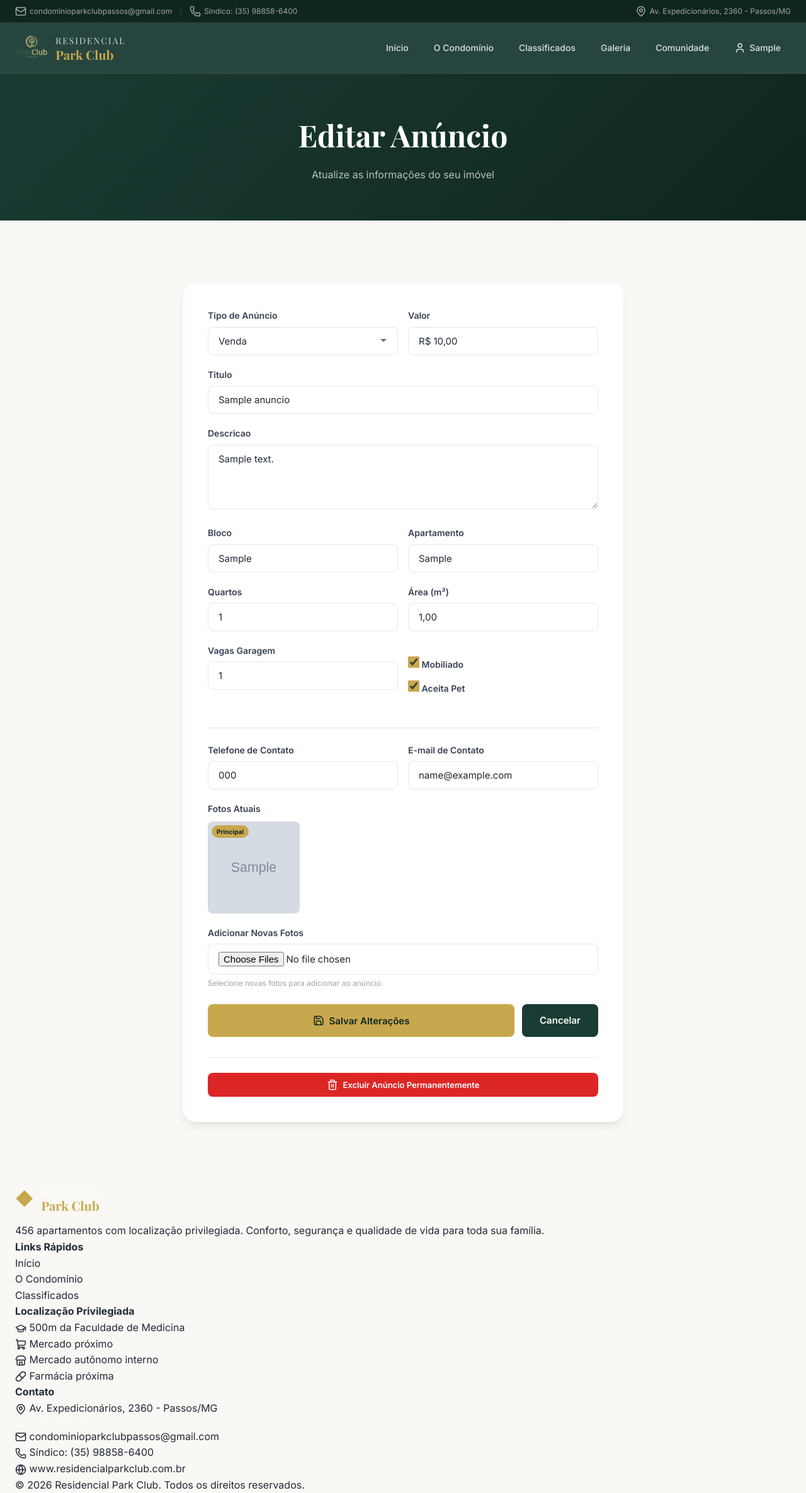
After one commit to lumezencio/residencialparkclub, a Django app: page /classificados/1/editar/ in a window 1280 px wide. The commit adds this page. Shown: the whole page at 63% size. Run offline with Django 5.2, Linux system fonts and the light colour scheme; a user stored in the database is signed in; tables that the repository leaves empty hold one stand-in row (values such as "Sample post"); grey boxes marked "Sample" are stand-in pictures.

Commit message:
Editar anuncios, mascara monetaria, hero 100% tela
- Morador pode editar seu anuncio (titulo, valor, fotos, tudo)
- Adicionar/remover fotos individuais na edicao
- Excluir anuncio com modal de confirmacao
- Mascara automatica de valor (R$ 1.234,56) e area (m2)
- Hero ajustado para 100% da viewport
- Botoes editar/excluir na pagina Meus Anuncios

Co-Authored-By: Claude Opus 4.6 (1M context) <noreply@anthropic.com>

```diff
--- a/classificados/urls.py
+++ b/classificados/urls.py
@@ -8,4 +8,7 @@ urlpatterns = [
     path("<int:pk>/", views.detalhe_anuncio, name="detalhe"),
     path("criar/", views.criar_anuncio, name="criar"),
     path("meus/", views.meus_anuncios, name="meus"),
+    path("<int:pk>/editar/", views.editar_anuncio, name="editar"),
+    path("<int:pk>/excluir/", views.excluir_anuncio, name="excluir"),
+    path("foto/<int:pk>/excluir/", views.excluir_foto, name="excluir_foto"),
 ]
--- a/classificados/views.py
+++ b/classificados/views.py
@@ -69,3 +69,63 @@ def criar_anuncio(request):
 def meus_anuncios(request):
     anuncios = Anuncio.objects.filter(autor=request.user)
     return render(request, "classificados/meus_anuncios.html", {"anuncios": anuncios})
+
+
+@login_required
+def editar_anuncio(request, pk):
+    anuncio = get_object_or_404(Anuncio, pk=pk)
+    # Só o dono ou staff pode editar
+    if anuncio.autor != request.user and not request.user.is_staff:
+        messages.error(request, "Você não tem permissão para editar este anúncio.")
+        return redirect("classificados:meus")
+
+    if request.method == "POST":
+        form = AnuncioForm(request.POST, instance=anuncio)
+        novas_fotos = request.FILES.getlist("fotos")
+        if form.is_valid():
+            form.save()
+            # Adicionar novas fotos
+            ordem_max = anuncio.fotos.count()
+            for i, foto in enumerate(novas_fotos[:10]):
+                FotoAnuncio.objects.create(
+                    anuncio=anuncio,
+                    imagem=foto,
+                    principal=False,
+                    ordem=ordem_max + i,
+                )
+            messages.success(request, "Anúncio atualizado com sucesso!")
+            return redirect("classificados:meus")
+    else:
+        form = AnuncioForm(instance=anuncio)
+
+    return render(request, "classificados/editar.html", {
+        "form": form,
+        "anuncio": anuncio,
+    })
+
+
+@login_required
+def excluir_anuncio(request, pk):
+    anuncio = get_object_or_404(Anuncio, pk=pk)
+    if anuncio.autor != request.user and not request.user.is_staff:
+        messages.error(request, "Você não tem permissão.")
+        return redirect("classificados:meus")
+
+    if request.method == "POST":
+        anuncio.delete()
+        messages.success(request, "Anúncio excluído com sucesso.")
+    return redirect("classificados:meus")
+
+
+@login_required
+def excluir_foto(request, pk):
+    foto = get_object_or_404(FotoAnuncio, pk=pk)
+    if foto.anuncio.autor != request.user and not request.user.is_staff:
+        messages.error(request, "Você não tem permissão.")
+        return redirect("classificados:meus")
+
+    anuncio_pk = foto.anuncio.pk
+    if request.method == "POST":
+        foto.delete()
+        messages.success(request, "Foto removida.")
+    return redirect("classificados:editar", pk=anuncio_pk)
--- a/static/css/style.css
+++ b/static/css/style.css
@@ -49,6 +49,7 @@ body {
     background: var(--cream);
     line-height: 1.6;
     -webkit-font-smoothing: antialiased;
+    padding-top: 116px; /* topbar 36px + navbar 80px */
 }
 
 .container {
@@ -65,6 +66,11 @@ ul { list-style: none; }
 
 /* ============ TOPBAR ============ */
 .topbar {
+    position: fixed;
+    top: 0;
+    left: 0;
+    right: 0;
+    z-index: 1001;
     background: var(--primary-dark);
     border-bottom: 1px solid rgba(255,255,255,.08);
     padding: 8px 0;
@@ -109,7 +115,7 @@ a.topbar-item:hover {
 
 /* ============ NAVBAR ============ */
 .navbar {
-    position: sticky;
+    position: fixed;
     top: 0;
     left: 0;
     right: 0;
@@ -119,6 +125,10 @@ a.topbar-item:hover {
     backdrop-filter: blur(20px);
     border-bottom: 1px solid rgba(200, 168, 78, 0.2);
     transition: var(--transition);
+}
+
+.topbar + .navbar {
+    top: 36px;
 }
 
 .navbar.scrolled {
@@ -644,6 +656,65 @@ a.topbar-item:hover {
 .gallery-item:hover img,
 .gallery-item:hover video {
     transform: scale(1.08);
+}
+
+/* Edit fotos grid */
+.edit-fotos-grid {
+    display: grid;
+    grid-template-columns: repeat(auto-fill, minmax(120px, 1fr));
+    gap: 12px;
+    margin-top: 8px;
+}
+
+.edit-foto-item {
+    position: relative;
+    aspect-ratio: 1;
+    border-radius: var(--radius-sm);
+    overflow: hidden;
+    background: var(--gray-100);
+}
+
+.edit-foto-item img {
+    width: 100%;
+    height: 100%;
+    object-fit: cover;
+}
+
+.edit-foto-badge {
+    position: absolute;
+    top: 6px;
+    left: 6px;
+    padding: 2px 8px;
+    background: var(--accent);
+    color: var(--primary-dark);
+    border-radius: 50px;
+    font-size: 10px;
+    font-weight: 700;
+}
+
+.edit-foto-delete {
+    position: absolute;
+    top: 6px;
+    right: 6px;
+}
+
+.edit-foto-delete button {
+    width: 28px;
+    height: 28px;
+    border-radius: 50%;
+    background: rgba(220,38,38,.85);
+    border: none;
+    color: white;
+    cursor: pointer;
+    display: flex;
+    align-items: center;
+    justify-content: center;
+    transition: var(--transition);
+}
+
+.edit-foto-delete button:hover {
+    background: var(--danger);
+    transform: scale(1.1);
 }
 
 .gallery-delete {
--- a/static/js/main.js
+++ b/static/js/main.js
@@ -356,3 +356,60 @@ document.querySelectorAll('input[name="telefone"], input[name="contato_telefone"
         e.target.value = v;
     });
 });
+
+// Máscara de valor monetário (R$ 1.234,56)
+document.querySelectorAll('input[name="valor"], input[type="number"][name="valor"]').forEach(input => {
+    // Trocar type para text para permitir formatação
+    input.type = 'text';
+    input.inputMode = 'numeric';
+    input.placeholder = 'R$ 0,00';
+
+    // Formatar valor existente ao carregar
+    if (input.value && !isNaN(parseFloat(input.value))) {
+        input.value = formatarMoeda(parseFloat(input.value) * 100);
+    }
+
+    input.addEventListener('input', (e) => {
+        let digits = e.target.value.replace(/\D/g, '');
+        if (digits === '') { e.target.value = ''; return; }
+        e.target.value = formatarMoeda(parseInt(digits));
+    });
+
+    // Ao enviar o form, converter de volta para número
+    input.closest('form')?.addEventListener('submit', () => {
+        let digits = input.value.replace(/\D/g, '');
+        input.value = digits ? (parseInt(digits) / 100).toFixed(2) : '0';
+    });
+});
+
+function formatarMoeda(centavos) {
+    let v = (centavos / 100).toFixed(2);
+    let parts = v.split('.');
+    let inteiro = parts[0].replace(/\B(?=(\d{3})+(?!\d))/g, '.');
+    return 'R$ ' + inteiro + ',' + parts[1];
+}
+
+// Máscara de área (m²) - aceita decimal com vírgula
+document.querySelectorAll('input[name="area"]').forEach(input => {
+    input.type = 'text';
+    input.inputMode = 'decimal';
+    input.placeholder = 'Ex: 43,73';
+
+    if (input.value && !isNaN(parseFloat(input.value))) {
+        input.value = parseFloat(input.value).toFixed(2).replace('.', ',');
+    }
+
+    input.addEventListener('input', (e) => {
+        let v = e.target.value.replace(/[^\d,]/g, '');
+        // Só permite uma vírgula
+        let parts = v.split(',');
+        if (parts.length > 2) v = parts[0] + ',' + parts.slice(1).join('');
+        // Máximo 2 decimais
+        if (parts[1] && parts[1].length > 2) v = parts[0] + ',' + parts[1].slice(0, 2);
+        e.target.value = v;
+    });
+
+    input.closest('form')?.addEventListener('submit', () => {
+        input.value = input.value.replace(',', '.') || '0';
+    });
+});
--- /dev/null
+++ b/templates/classificados/editar.html
@@ -0,0 +1,150 @@
+{% extends "base.html" %}
+{% load static %}
+
+{% block title %}Editar Anúncio - Residencial Park Club{% endblock %}
+
+{% block content %}
+<div class="page-header">
+    <div class="container">
+        <h1 class="page-title">Editar Anúncio</h1>
+        <p class="page-subtitle">Atualize as informações do seu imóvel</p>
+    </div>
+</div>
+
+<section class="section">
+    <div class="container">
+        <div class="form-card" style="max-width:700px;">
+            <form method="post" enctype="multipart/form-data">
+                {% csrf_token %}
+
+                <div class="form-row">
+                    <div class="form-group">
+                        <label>Tipo de Anúncio</label>
+                        {{ form.tipo }}
+                        {{ form.tipo.errors }}
+                    </div>
+                    <div class="form-group">
+                        <label>{{ form.valor.label }}</label>
+                        {{ form.valor }}
+                        {{ form.valor.errors }}
+                    </div>
+                </div>
+
+                <div class="form-group">
+                    <label>{{ form.titulo.label }}</label>
+                    {{ form.titulo }}
+                    {{ form.titulo.errors }}
+                </div>
+
+                <div class="form-group">
+                    <label>{{ form.descricao.label }}</label>
+                    {{ form.descricao }}
+                    {{ form.descricao.errors }}
+                </div>
+
+                <div class="form-row">
+                    <div class="form-group">
+                        <label>{{ form.bloco.label }}</label>
+                        {{ form.bloco }}
+                    </div>
+                    <div class="form-group">
+                        <label>{{ form.apartamento.label }}</label>
+                        {{ form.apartamento }}
+                    </div>
+                </div>
+
+                <div class="form-row">
+                    <div class="form-group">
+                        <label>{{ form.quartos.label }}</label>
+                        {{ form.quartos }}
+                    </div>
+                    <div class="form-group">
+                        <label>{{ form.area.label }}</label>
+                        {{ form.area }}
+                    </div>
+                </div>
+
+                <div class="form-row">
+                    <div class="form-group">
+                        <label>{{ form.garagem.label }}</label>
+                        {{ form.garagem }}
+                    </div>
+                    <div class="form-group" style="display:flex;flex-direction:column;justify-content:center;gap:8px;padding-top:20px;">
+                        <label class="form-checkbox">
+                            {{ form.mobiliado }}
+                            Mobiliado
+                        </label>
+                        <label class="form-checkbox">
+                            {{ form.aceita_pet }}
+                            Aceita Pet
+                        </label>
+                    </div>
+                </div>
+
+                <hr style="margin:24px 0;border:none;border-top:1px solid var(--gray-200);">
+
+                <div class="form-row">
+                    <div class="form-group">
+                        <label>{{ form.contato_telefone.label }}</label>
+                        {{ form.contato_telefone }}
+                    </div>
+                    <div class="form-group">
+                        <label>{{ form.contato_email.label }}</label>
+                        {{ form.contato_email }}
+                    </div>
+                </div>
+
+                <!-- Fotos atuais -->
+                {% if anuncio.fotos.all %}
+                <div class="form-group">
+                    <label>Fotos Atuais</label>
+                    <div class="edit-fotos-grid">
+                        {% for foto in anuncio.fotos.all %}
+                        <div class="edit-foto-item">
+                            <img src="{{ foto.imagem.url }}" alt="Foto {{ forloop.counter }}">
+                            {% if foto.principal %}
+                            <span class="edit-foto-badge">Principal</span>
+                            {% endif %}
+                            <form method="post" action="{% url 'classificados:excluir_foto' foto.pk %}" class="edit-foto-delete">
+                                {% csrf_token %}
+                                <button type="submit" data-confirm="Remover esta foto?">
+                                    <i data-lucide="trash-2" style="width:14px;height:14px;"></i>
+                                </button>
+                            </form>
+                        </div>
+                        {% endfor %}
+                    </div>
+                </div>
+                {% endif %}
+
+                <div class="form-group">
+                    <label>Adicionar Novas Fotos</label>
+                    <input type="file" name="fotos" class="form-input" accept="image/*" multiple>
+                    <p class="form-help">Selecione novas fotos para adicionar ao anúncio.</p>
+                </div>
+
+                <div style="display:flex;gap:12px;margin-top:24px;">
+                    <button type="submit" class="btn btn-primary" style="flex:1;justify-content:center;">
+                        <i data-lucide="save" class="icon-sm"></i>
+                        Salvar Alterações
+                    </button>
+                    <a href="{% url 'classificados:meus' %}" class="btn btn-secondary" style="justify-content:center;">
+                        Cancelar
+                    </a>
+                </div>
+            </form>
+
+            <!-- Excluir anúncio -->
+            <div style="margin-top:32px;padding-top:24px;border-top:1px solid var(--gray-200);">
+                <form method="post" action="{% url 'classificados:excluir' anuncio.pk %}">
+                    {% csrf_token %}
+                    <button type="submit" class="btn btn-sm w-full" style="background:var(--danger);color:white;justify-content:center;" data-confirm="Tem certeza que deseja EXCLUIR este anúncio permanentemente?">
+                        <i data-lucide="trash-2" class="icon-sm"></i>
+                        Excluir Anúncio Permanentemente
+                    </button>
+                </form>
+            </div>
+        </div>
+    </div>
+</section>
+{% endblock %}
```
Also changed, not shown: other parts of static/css/style.css (+17 -12 lines), templates/classificados/meus_anuncios.html (+11 -0 lines).
